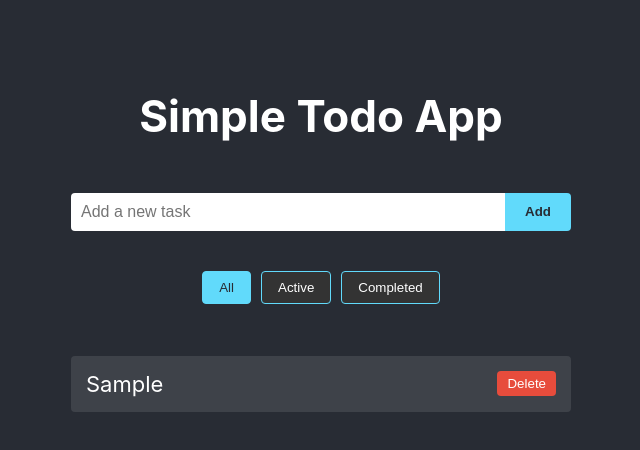
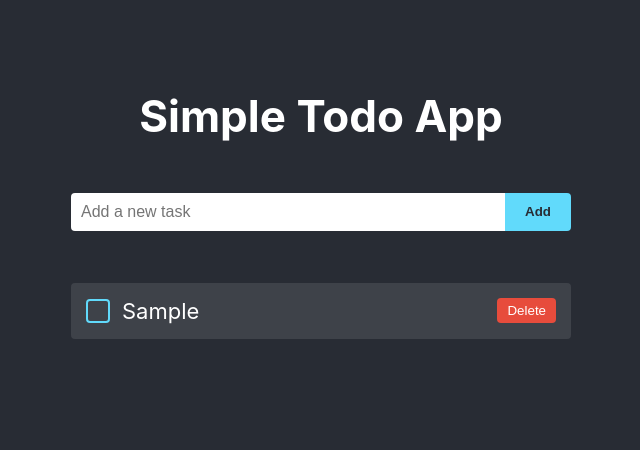
Before and after one commit to vinke29/todo, a React (Create React App) app: page / in a window 1280 px wide. Both pictures are taken after typing "Sample" into the empty fields and a click on the button "Add". Shown: the top 450 px of the page, without its empty margins (319-959 px from the left). Built offline with nearby package versions, Linux system fonts and the light colour scheme.

Commit message:
Simplify todo app: auto-remove completed tasks and show only active items

```diff
--- a/src/App.css
+++ b/src/App.css
@@ -82,49 +82,63 @@
   text-align: left;
 }
 
-.todo-list li span {
-  cursor: pointer;
+.todo-item {
+  display: flex;
+  align-items: center;
   flex-grow: 1;
 }
 
-.todo-list li.completed span {
-  text-decoration: line-through;
-  color: #61dafb;
+.checkbox {
+  width: 24px;
+  height: 24px;
+  border-radius: 4px;
+  border: 2px solid #61dafb;
+  background-color: transparent;
+  color: #282c34;
+  font-weight: bold;
+  display: flex;
+  align-items: center;
+  justify-content: center;
+  margin-right: 12px;
+  cursor: pointer;
+  padding: 0;
+  transition: all 0.2s ease;
 }
 
-.todo-list li button {
+.checkbox.checked {
+  background-color: #61dafb;
+}
+
+.todo-text {
+  flex-grow: 1;
+}
+
+.delete-btn {
   background-color: #e74c3c;
   color: white;
   border: none;
   padding: 5px 10px;
   border-radius: 4px;
   cursor: pointer;
+  margin-left: 10px;
 }
 
-.filter-buttons {
-  display: flex;
-  justify-content: center;
-  margin: 20px 0;
-  width: 80%;
-  max-width: 500px;
+.todo-list li.completed .todo-text {
+  text-decoration: line-through;
+  color: #61dafb;
 }
 
-.filter-buttons button {
-  background-color: #333;
-  color: white;
-  border: 1px solid #61dafb;
-  padding: 8px 16px;
-  margin: 0 5px;
-  border-radius: 4px;
-  cursor: pointer;
-  transition: all 0.3s ease;
+.empty-state {
+  margin: 30px 0;
+  padding: 20px;
+  background-color: rgba(255, 255, 255, 0.05);
+  border-radius: 8px;
+  text-align: center;
+  width: 100%;
 }
 
-.filter-buttons button:hover {
-  background-color: #444;
+.empty-state p {
+  margin: 0;
+  color: #61dafb;
+  font-style: italic;
 }
-
-.filter-buttons button.active {
-  background-color: #61dafb;
-  color: #282c34;
-}
--- a/src/App.tsx
+++ b/src/App.tsx
@@ -7,12 +7,9 @@ interface Todo {
   completed: boolean;
 }
 
-type FilterStatus = 'all' | 'active' | 'completed';
-
 function App() {
   const [todos, setTodos] = useState<Todo[]>([]);
   const [inputValue, setInputValue] = useState('');
-  const [filterStatus, setFilterStatus] = useState<FilterStatus>('all');
 
   const handleAddTodo = () => {
     if (inputValue.trim() !== '') {
@@ -27,23 +24,25 @@ function App() {
   };
 
   const handleToggleTodo = (id: number) => {
+    // Mark as completed then remove after a short delay to show the checkmark animation
     setTodos(
       todos.map(todo =>
-        todo.id === id ? { ...todo, completed: !todo.completed } : todo
+        todo.id === id ? { ...todo, completed: true } : todo
       )
     );
+
+    // Remove the completed task after 500ms
+    setTimeout(() => {
+      setTodos(todos.filter(todo => todo.id !== id));
+    }, 500);
   };
 
   const handleDeleteTodo = (id: number) => {
     setTodos(todos.filter(todo => todo.id !== id));
   };
 
-  const filteredTodos = todos.filter(todo => {
-    if (filterStatus === 'all') return true;
-    if (filterStatus === 'active') return !todo.completed;
-    if (filterStatus === 'completed') return todo.completed;
-    return true;
-  });
+  // Only showing active tasks
+  const activeTodos = todos.filter(todo => !todo.completed);
 
   return (
     <div className="App">
@@ -60,36 +59,34 @@ function App() {
           <button onClick={handleAddTodo}>Add</button>
         </div>
 
-        <div className="filter-buttons">
-          <button
-            className={filterStatus === 'all' ? 'active' : ''}
-            onClick={() => setFilterStatus('all')}
-          >
-            All
-          </button>
-          <button
-            className={filterStatus === 'active' ? 'active' : ''}
-            onClick={() => setFilterStatus('active')}
-          >
-            Active
-          </button>
-          <button
-            className={filterStatus === 'completed' ? 'active' : ''}
-            onClick={() => setFilterStatus('completed')}
-          >
-            Completed
-          </button>
-        </div>
-
         <ul className="todo-list">
-          {filteredTodos.map(todo => (
-            <li key={todo.id} className={todo.completed ? 'completed' : ''}>
-              <span onClick={() => handleToggleTodo(todo.id)}>
-                {todo.text}
-              </span>
-              <button onClick={() => handleDeleteTodo(todo.id)}>Delete</button>
+          {activeTodos.map(todo => (
+            <li key={todo.id}>
+              <div className="todo-item">
+                <button
+                  className="checkbox"
+                  onClick={() => handleToggleTodo(todo.id)}
+                  aria-label="Mark as complete"
+                >
+                  {todo.completed && '✓'}
+                </button>
+                <span className="todo-text">
+                  {todo.text}
+                </span>
+              </div>
+              <button
+                className="delete-btn"
+                onClick={() => handleDeleteTodo(todo.id)}
+              >
+                Delete
+              </button>
             </li>
           ))}
+          {activeTodos.length === 0 && (
+            <div className="empty-state">
+              <p>No active tasks! Add a new task to get started.</p>
+            </div>
+          )}
         </ul>
       </header>
     </div>
```
